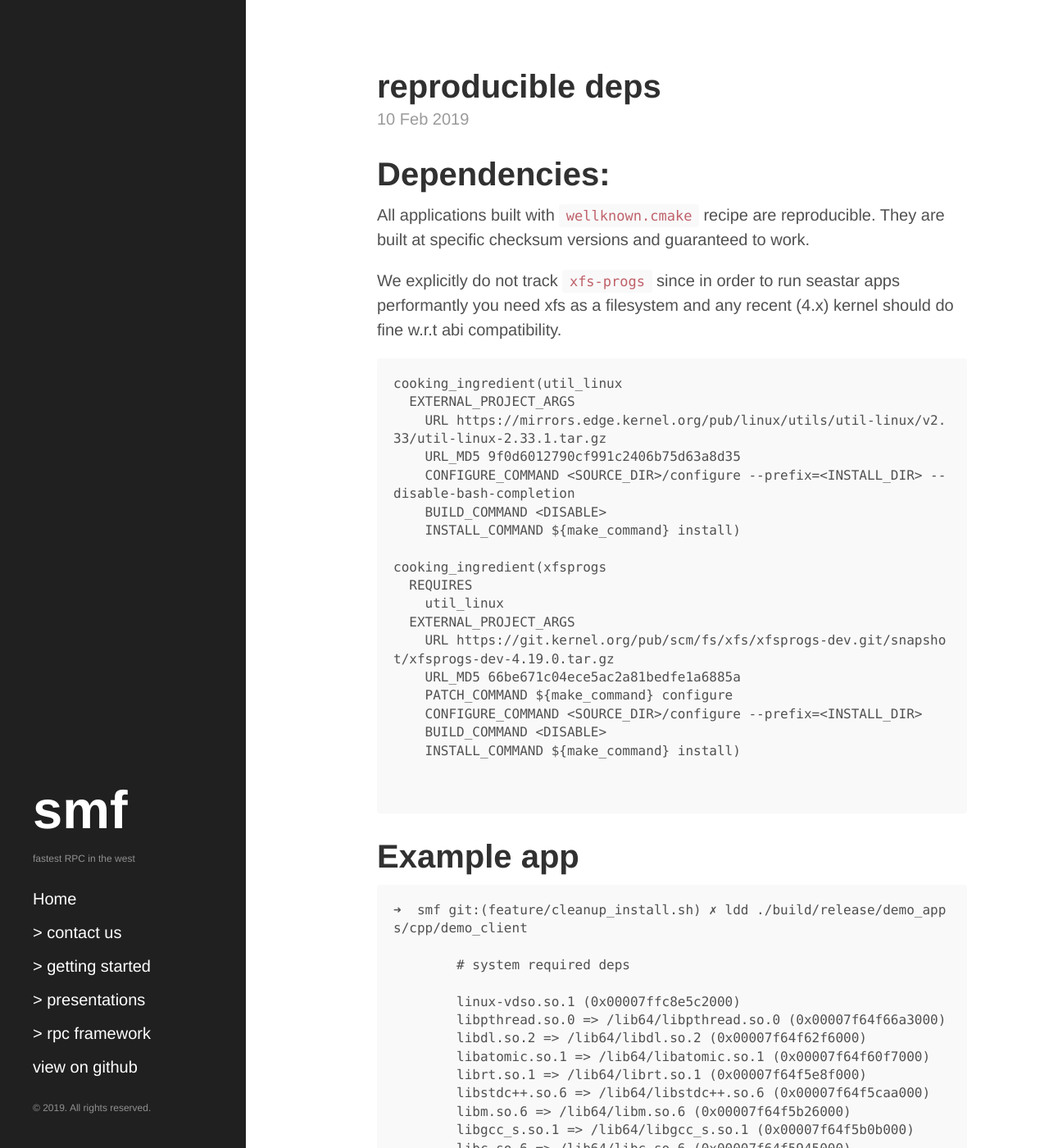
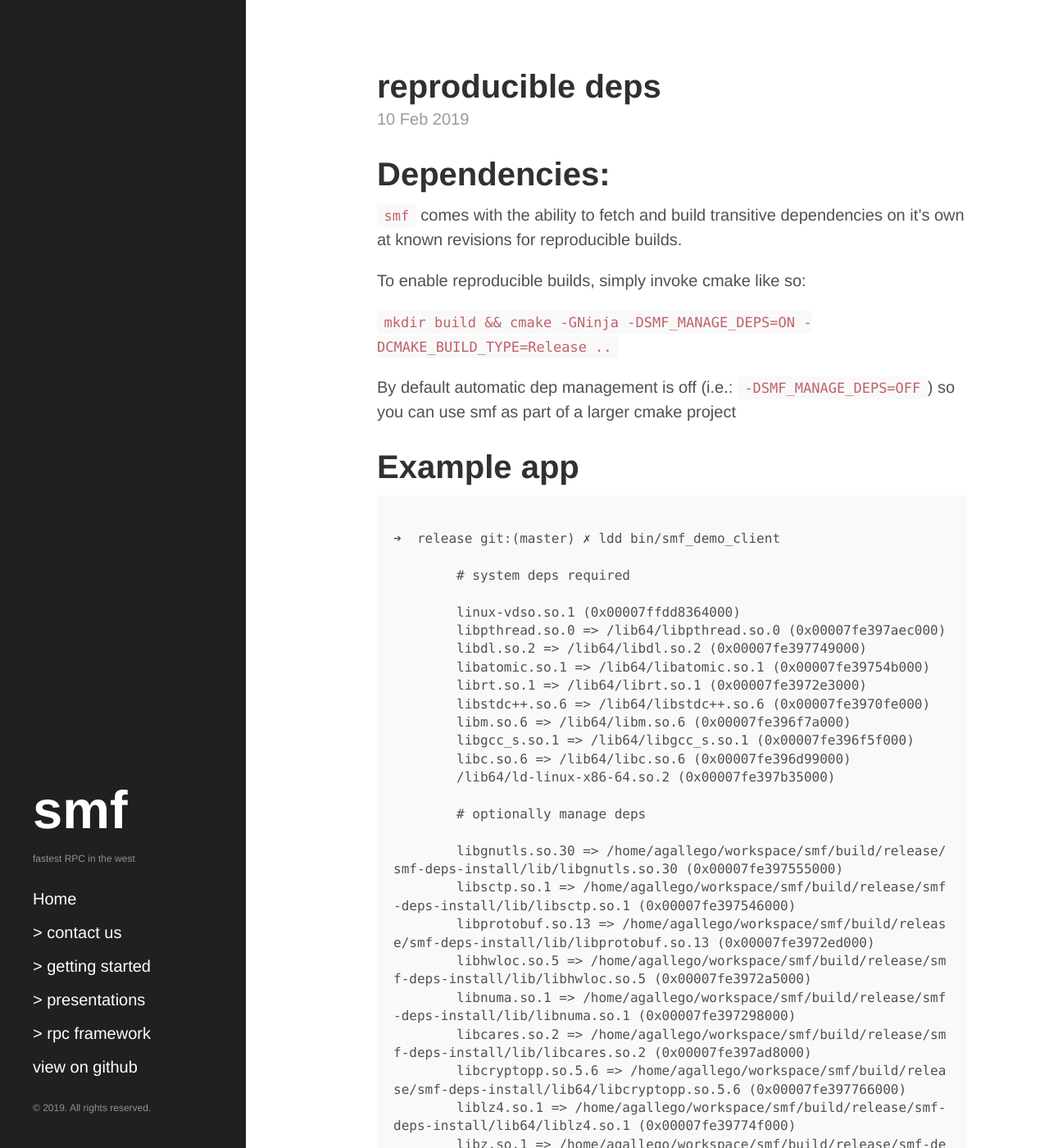
Before and after one commit to smfrpc/smf, a Jekyll site: the page built from docs/_posts/2019-02-10-xfsprogs.md, in a window 1280 px wide and 1400 px high. Shown: the whole window at 82% size. Built offline with Jekyll 4.4.1, drawn with Linux system fonts in a browser that asks for light colours; some of the changed text lies outside the part shown.

Commit message:
docs: update docs on how to build and integrate smf into cmake proj
Fixes #315

````diff
--- a/docs/_posts/2019-02-10-xfsprogs.md
+++ b/docs/_posts/2019-02-10-xfsprogs.md
@@ -6,72 +6,52 @@ title:  reproducible deps
 
 # Dependencies:
 
-All applications built with `wellknown.cmake` recipe are reproducible. They are built
-at specific checksum versions and guaranteed to work.
+`smf` comes with the ability to fetch and build transitive dependencies on it's own at known
+revisions for reproducible builds.
 
-We explicitly do not track `xfs-progs` since in order to run seastar apps performantly you need
-xfs as a filesystem and any recent (4.x) kernel should do fine w.r.t abi compatibility.
+To enable reproducible builds, simply invoke cmake like so:
 
+`mkdir build &&  cmake -GNinja -DSMF_MANAGE_DEPS=ON -DCMAKE_BUILD_TYPE=Release .. `
 
-```
-cooking_ingredient(util_linux
-  EXTERNAL_PROJECT_ARGS
-    URL https://mirrors.edge.kernel.org/pub/linux/utils/util-linux/v2.33/util-linux-2.33.1.tar.gz
-    URL_MD5 9f0d6012790cf991c2406b75d63a8d35
-    CONFIGURE_COMMAND <SOURCE_DIR>/configure --prefix=<INSTALL_DIR> --disable-bash-completion
-    BUILD_COMMAND <DISABLE>
-    INSTALL_COMMAND ${make_command} install)
-
-cooking_ingredient(xfsprogs
-  REQUIRES
-    util_linux
-  EXTERNAL_PROJECT_ARGS
-    URL https://git.kernel.org/pub/scm/fs/xfs/xfsprogs-dev.git/snapshot/xfsprogs-dev-4.19.0.tar.gz
-    URL_MD5 66be671c04ece5ac2a81bedfe1a6885a
-    PATCH_COMMAND ${make_command} configure
-    CONFIGURE_COMMAND <SOURCE_DIR>/configure --prefix=<INSTALL_DIR>
-    BUILD_COMMAND <DISABLE>
-    INSTALL_COMMAND ${make_command} install)
-
-
-```
-
+By default automatic dep management is off (i.e.: `-DSMF_MANAGE_DEPS=OFF`) so you can
+use smf as part of a larger cmake project
 
 # Example app
 
 ```
-➜  smf git:(feature/cleanup_install.sh) ✗ ldd ./build/release/demo_apps/cpp/demo_client
 
-        # system required deps
+➜  release git:(master) ✗ ldd bin/smf_demo_client
 
-        linux-vdso.so.1 (0x00007ffc8e5c2000)
-        libpthread.so.0 => /lib64/libpthread.so.0 (0x00007f64f66a3000)
-        libdl.so.2 => /lib64/libdl.so.2 (0x00007f64f62f6000)
-        libatomic.so.1 => /lib64/libatomic.so.1 (0x00007f64f60f7000)
-        librt.so.1 => /lib64/librt.so.1 (0x00007f64f5e8f000)
-        libstdc++.so.6 => /lib64/libstdc++.so.6 (0x00007f64f5caa000)
-        libm.so.6 => /lib64/libm.so.6 (0x00007f64f5b26000)
-        libgcc_s.so.1 => /lib64/libgcc_s.so.1 (0x00007f64f5b0b000)
-        libc.so.6 => /lib64/libc.so.6 (0x00007f64f5945000)
-        /lib64/ld-linux-x86-64.so.2 (0x00007f64f66ea000)
+        # system deps required
 
-        # our stable/managed deps
+        linux-vdso.so.1 (0x00007ffdd8364000)
+        libpthread.so.0 => /lib64/libpthread.so.0 (0x00007fe397aec000)
+        libdl.so.2 => /lib64/libdl.so.2 (0x00007fe397749000)
+        libatomic.so.1 => /lib64/libatomic.so.1 (0x00007fe39754b000)
+        librt.so.1 => /lib64/librt.so.1 (0x00007fe3972e3000)
+        libstdc++.so.6 => /lib64/libstdc++.so.6 (0x00007fe3970fe000)
+        libm.so.6 => /lib64/libm.so.6 (0x00007fe396f7a000)
+        libgcc_s.so.1 => /lib64/libgcc_s.so.1 (0x00007fe396f5f000)
+        libc.so.6 => /lib64/libc.so.6 (0x00007fe396d99000)
+        /lib64/ld-linux-x86-64.so.2 (0x00007fe397b35000)
 
-        libsctp.so.1 => /home/agallego/workspace/smf/build/release/_cooking/installed/lib/libsctp.so.1 (0x00007f64f60f2000)
-        libprotobuf.so.13 => /home/agallego/workspace/smf/build/release/_cooking/installed/lib/libprotobuf.so.13 (0x00007f64f5e99000)
-        libhwloc.so.5 => /home/agallego/workspace/smf/build/release/_cooking/installed/lib/libhwloc.so.5 (0x00007f64f5e51000)
-        libnuma.so.1 => /home/agallego/workspace/smf/build/release/_cooking/installed/lib/libnuma.so.1 (0x00007f64f5e44000)
-        libgnutls.so.30 => /home/agallego/workspace/smf/build/release/_cooking/installed/lib/libgnutls.so.30 (0x00007f64f6103000)
-        libcares.so.2 => /home/agallego/workspace/smf/build/release/_cooking/installed/lib/libcares.so.2 (0x00007f64f6690000)
-        libcryptopp.so.5.6 => /home/agallego/workspace/smf/build/release/_cooking/installed/lib/libcryptopp.so.5.6 (0x00007f64f631e000)
-        liblz4.so.1 => /home/agallego/workspace/smf/build/release/_cooking/installed/lib/liblz4.so.1 (0x00007f64f62fc000)
-        libz.so.1 => /home/agallego/workspace/smf/build/release/_cooking/installed/lib/libz.so.1 (0x00007f64f5928000)
-        libnettle.so.6 => /home/agallego/workspace/smf/build/release/_cooking/installed/lib/libnettle.so.6 (0x00007f64f58e0000)
-        libhogweed.so.4 => /home/agallego/workspace/smf/build/release/_cooking/installed/lib/libhogweed.so.4 (0x00007f64f58a2000)
-        libgmp.so.10 => /home/agallego/workspace/smf/build/release/_cooking/ingredient/Seastar/build/_cooking/stow/gmp/lib/libgmp.so.10 (0x00007f64f582c000)
-        libpciaccess.so.0 => /home/agallego/workspace/smf/build/release/_cooking/installed/lib/libpciaccess.so.0 (0x00007f64f5822000)
-        libxml2.so.2 => /home/agallego/workspace/smf/build/release/_cooking/installed/lib/libxml2.so.2 (0x00007f64f56bd000)
-        liblzma.so.5 => /home/agallego/workspace/smf/build/release/_cooking/installed/lib/liblzma.so.5 (0x00007f64f5693000)
+        # optionally manage deps
+
+        libgnutls.so.30 => /home/agallego/workspace/smf/build/release/smf-deps-install/lib/libgnutls.so.30 (0x00007fe397555000)
+        libsctp.so.1 => /home/agallego/workspace/smf/build/release/smf-deps-install/lib/libsctp.so.1 (0x00007fe397546000)
+        libprotobuf.so.13 => /home/agallego/workspace/smf/build/release/smf-deps-install/lib/libprotobuf.so.13 (0x00007fe3972ed000)
+        libhwloc.so.5 => /home/agallego/workspace/smf/build/release/smf-deps-install/lib/libhwloc.so.5 (0x00007fe3972a5000)
+        libnuma.so.1 => /home/agallego/workspace/smf/build/release/smf-deps-install/lib/libnuma.so.1 (0x00007fe397298000)
+        libcares.so.2 => /home/agallego/workspace/smf/build/release/smf-deps-install/lib/libcares.so.2 (0x00007fe397ad8000)
+        libcryptopp.so.5.6 => /home/agallego/workspace/smf/build/release/smf-deps-install/lib64/libcryptopp.so.5.6 (0x00007fe397766000)
+        liblz4.so.1 => /home/agallego/workspace/smf/build/release/smf-deps-install/lib64/liblz4.so.1 (0x00007fe39774f000)
+        libz.so.1 => /home/agallego/workspace/smf/build/release/smf-deps-install/lib/libz.so.1 (0x00007fe396d7c000)
+        libnettle.so.6 => /home/agallego/workspace/smf/build/release/smf-deps-install/lib/libnettle.so.6 (0x00007fe396d36000)
+        libhogweed.so.4 => /home/agallego/workspace/smf/build/release/smf-deps-install/lib/libhogweed.so.4 (0x00007fe396cf6000)
+        libgmp.so.10 => /home/agallego/workspace/smf/build/release/smf-deps-install/lib/libgmp.so.10 (0x00007fe396c80000)
+        libpciaccess.so.0 => /home/agallego/workspace/smf/build/release/smf-deps-install/lib/libpciaccess.so.0 (0x00007fe396c76000)
+        libxml2.so.2 => /home/agallego/workspace/smf/build/release/smf-deps-install/lib/libxml2.so.2 (0x00007fe396b11000)
+        liblzma.so.5 => /home/agallego/workspace/smf/build/release/smf-deps-install/lib/liblzma.so.5 (0x00007fe396ae9000)
 
 ```
 
@@ -84,14 +64,3 @@ The only issue I ran into was w/ the TLS libraries.
 `protobuf, cares, lz4, z, lzma, xml2` are easy to change. They already produce the `.a` files for linking.
 
 The only remaining problematic libs are `hwloc, numa, gnutls, nettle, hogweed, gmp`
-
-
-# Integrating w/ upstream
-
-We are working on a few cmake options to allow you to choose which library you want the build system
-to download/build manually vs one provided by your system.
-
-The idea is that if someone packages `seastar` into an upstream repo like Debian/RPM we can
-simply disable all custom builds of the libraries via a switch `-DSMF_MANAGE_OWN_DEPS=OFF`
-
-Let us know what you think!
````
